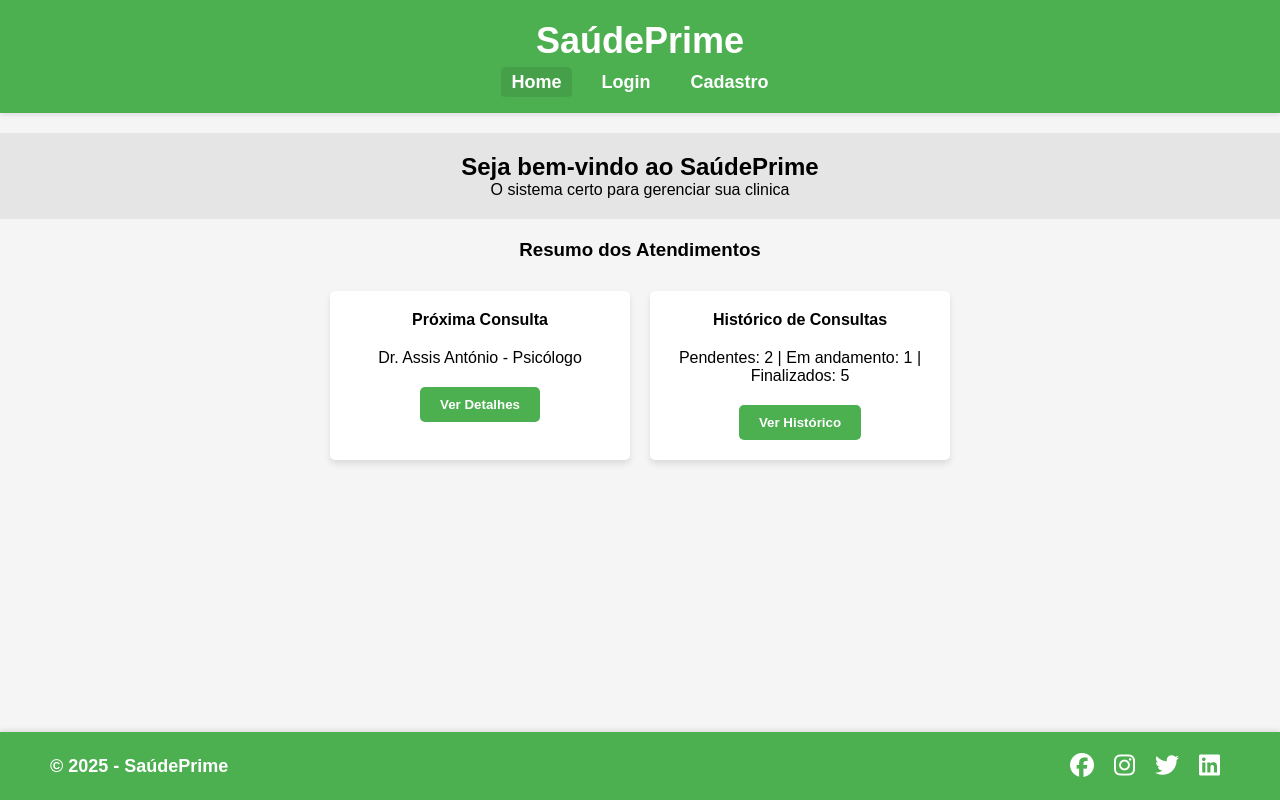
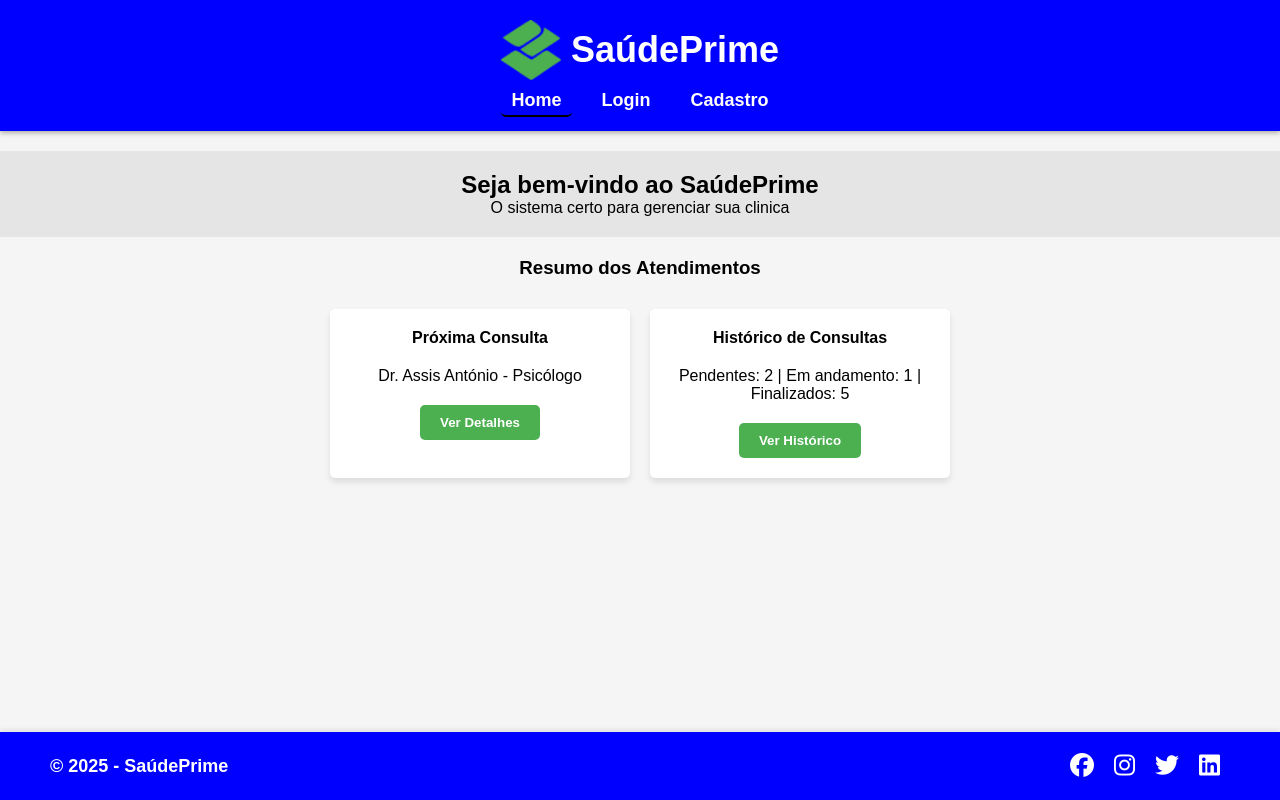
Before and after one commit to Projeto-Integrado-3/SistemaAgendamentoConsultas---Front-End, a plain HTML site: page index.html in a window 1280 px wide. Drawn offline with Linux system fonts and the light colour scheme.

Commit message:
Atualizando cores da pagina home

```diff
--- a/index.html
+++ b/index.html
@@ -16,7 +16,10 @@
 <body>
   <header>
     <div class="container">
-      <h1>SaúdePrime</h1>
+      <div class="logo">
+        <img src="assets/logo1.png" alt="SaúdePrime">
+        <h1>SaúdePrime</h1>
+      </div>
       <nav>
         <ul>
           <li><a href="index.html" class="active">Home</a></li>
--- a/scripts/auth.js
+++ b/scripts/auth.js
@@ -17,10 +17,7 @@ function isEmailValid() {
     return validateEmail(email);
 }
 
-function validateEmail(email) {
-    const emailRegex = /^[^\s@]+@[^\s@]+\.[^\s@]+$/; // Regex para validar e-mails
-    return emailRegex.test(email);
-}
+
 
 function toggleEmailErrors() {
     const email = form.email().value;
--- a/styles/footer.css
+++ b/styles/footer.css
@@ -17,7 +17,7 @@ body {
 }
 
 footer {
-    background-color: #4caf50;
+    background-color: blue;
     color: white;
     padding: 20px 0;
     text-align: center;
--- a/styles/header.css
+++ b/styles/header.css
@@ -15,20 +15,38 @@ body {
 
 
 header {
-    background-color: #4caf50;
+    background-color: blue;
     color: white;
     padding: 20px 0;
     text-align: center;
-    box-shadow: 0 2px 5px rgba(0, 0, 0, 0.1);
+    box-shadow: 0 2px 5px rgba(0, 0, 0, 0.3);
     position: sticky;
 }
 
 header .container {
     display: flex;
     flex-direction: column;
+    justify-content: center;
+    align-items: center;
     max-width: 1200px;
     margin: 0 auto;
     padding: 0 20px;
+}
+
+.container .logo {
+    display: flex;
+    flex-direction: row;
+    justify-content: center;
+    align-items: center;
+
+}
+
+.logo img {
+    width: 60px;
+    height: 60px;
+    margin-right: 10px;
+    margin-bottom: 10px;
+
 }
 
 header h1 {
@@ -61,12 +79,12 @@ header nav ul li a {
 }
 
 header nav ul li a:hover {
-    background-color: #45a049;
+    background-color: blue;
 
 }
 
 header nav ul li a.active {
-    background-color: #45a049;
+    /* background-color: rgb(1, 1, 131); */
     font-weight: bold;
-    border-bottom: 2px solid #4caf50;
+    border-bottom: 2px solid #000;
 }
```
Also changed, not shown: db.json (deleted, +0 -10 lines), pages/login.html (+5 -1 lines), styles/login.css (+4 -4 lines), assets/logo.png (added), assets/logo1.png (added).
